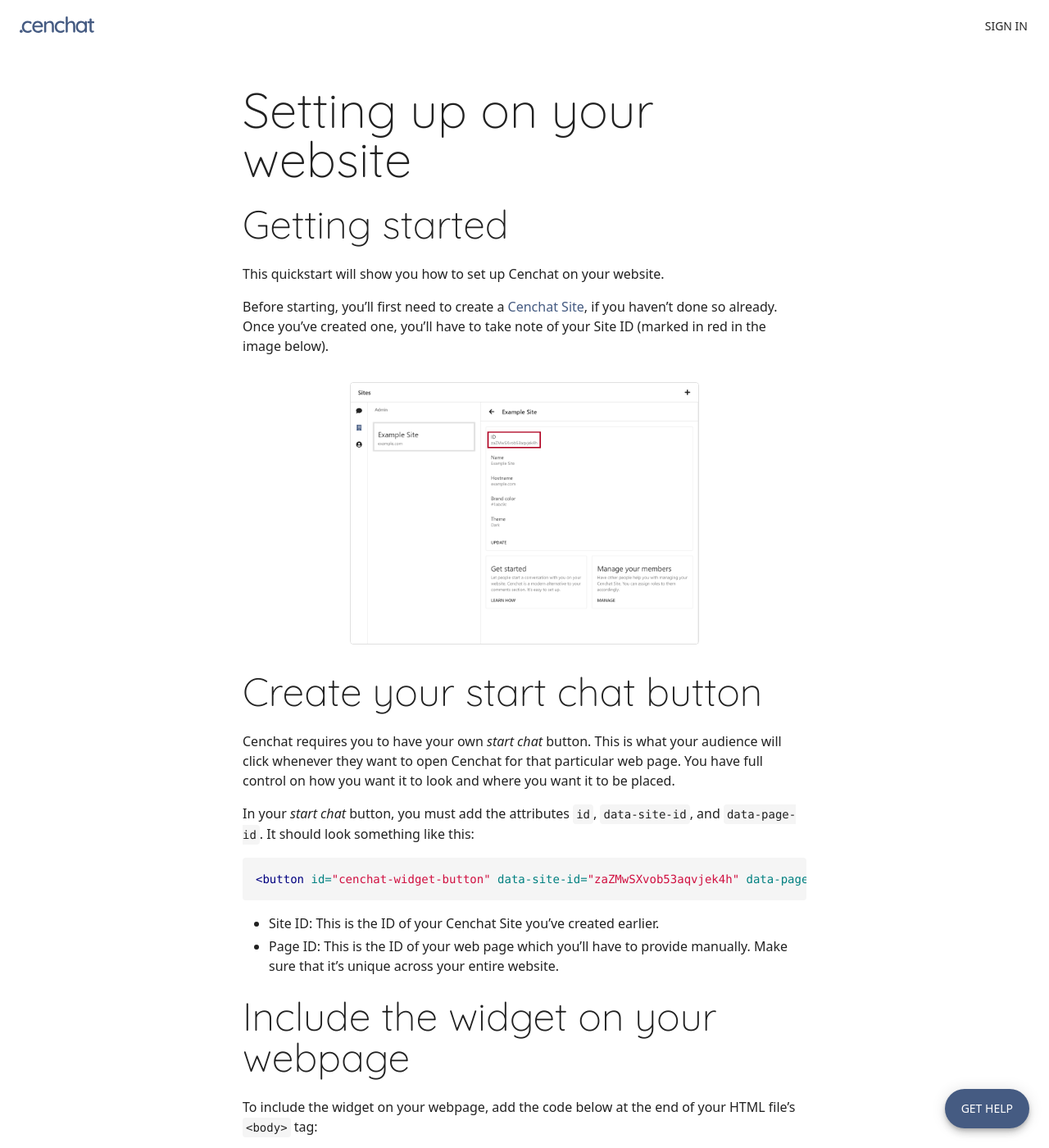
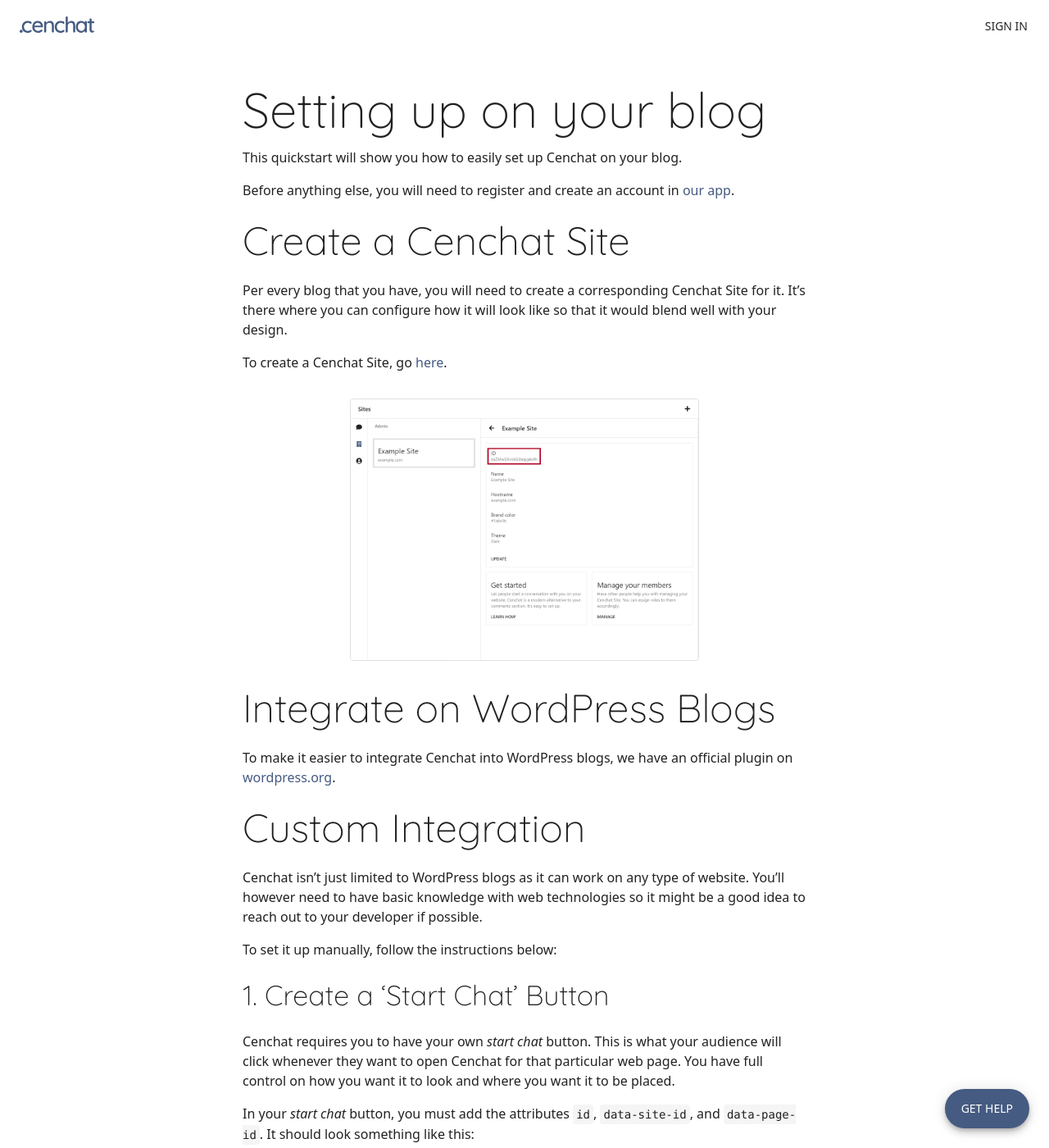
Before and after one commit to cenchat/cenchat.github.io, a Jekyll site: the page built from docs/setting-up-on-your-website.md, in a window 1280 px wide and 1400 px high. Shown: the whole window at 82% size. Built offline with Jekyll 4.4.1, drawn with Linux system fonts in a browser that asks for light colours; a script that is not in the unit is left out; some of the changed text lies outside the part shown.

Commit message:
Update getting started guide

````diff
--- a/docs/setting-up-on-your-website.md
+++ b/docs/setting-up-on-your-website.md
@@ -1,20 +1,34 @@
 ---
 layout: doc
-title: Setting up on your website
-description: This quickstart will show you how to set up Cenchat on your website.
+title: Setting up on your blog
+description: This quickstart will show you how to easily set up Cenchat on your blog.
 cenchat:
   id: docs_1
 ---
 
-## Getting started
+This quickstart will show you how to easily set up Cenchat on your blog.
 
-This quickstart will show you how to set up Cenchat on your website.
+Before anything else, you will need to register and create an account in [our app](https://web.cenchat.com).
 
-Before starting, you'll first need to create a [Cenchat Site](https://web.cenchat.com/sites/new), if you haven't done so already. Once you've created one, you'll have to take note of your Site ID (marked in red in the image below).
+## Create a Cenchat Site
+
+Per every blog that you have, you will need to create a corresponding Cenchat Site for it. It's there where you can configure how it will look like so that it would blend well with your design.
+
+To create a Cenchat Site, go [here](https://web.cenchat.com/sites/new).
 
 ![Site UI Example]({{ "/assets/images/docs/setting-up-on-your-website/0.png" }})
 
-## Create your start chat button
+## Integrate on WordPress Blogs
+
+To make it easier to integrate Cenchat into WordPress blogs, we have an official plugin on [wordpress.org](https://wordpress.org/plugins/cenchat-comments/).
+
+## Custom Integration
+
+Cenchat isn't just limited to WordPress blogs as it can work on any type of website. You'll however need to have basic knowledge with web technologies so it might be a good idea to reach out to your developer if possible.
+
+To set it up manually, follow the instructions below:
+
+### 1. Create a 'Start Chat' Button
 
 Cenchat requires you to have your own *start chat* button. This is what your audience will click whenever they want to open Cenchat for that particular web page. You have full control on how you want it to look and where you want it to be placed.
 
@@ -25,9 +39,9 @@ In your *start chat* button, you  **must** add the attributes `id`, `data-site-i
 ```
 
 - **Site ID:** This is the ID of your Cenchat Site you've created earlier.
-- **Page ID:** This is the ID of your web page which you'll have to provide manually. **Make sure that it's unique across your entire website**.
+- **Page ID:** This is the ID of your web page which you will have to provide manually. **Make sure that it's unique across your entire blog**.
 
-## Include the widget on your webpage
+### 2. Include the Widget on Your Webpage
 
 To include the widget on your webpage, add the code below at the end of your HTML file's `<body>` tag:
 
````
Also changed, not shown: other parts of docs/setting-up-on-your-website.md (+0 -4 lines).
